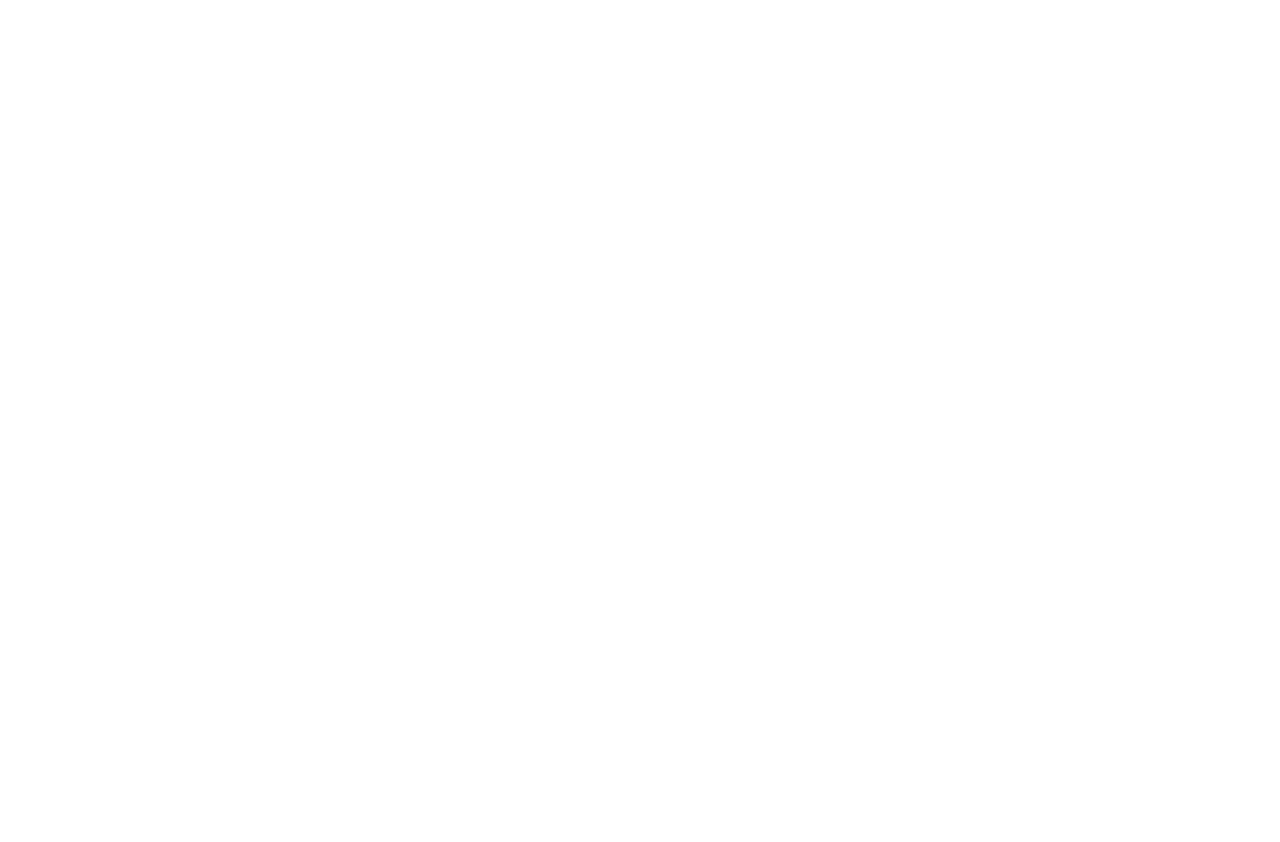
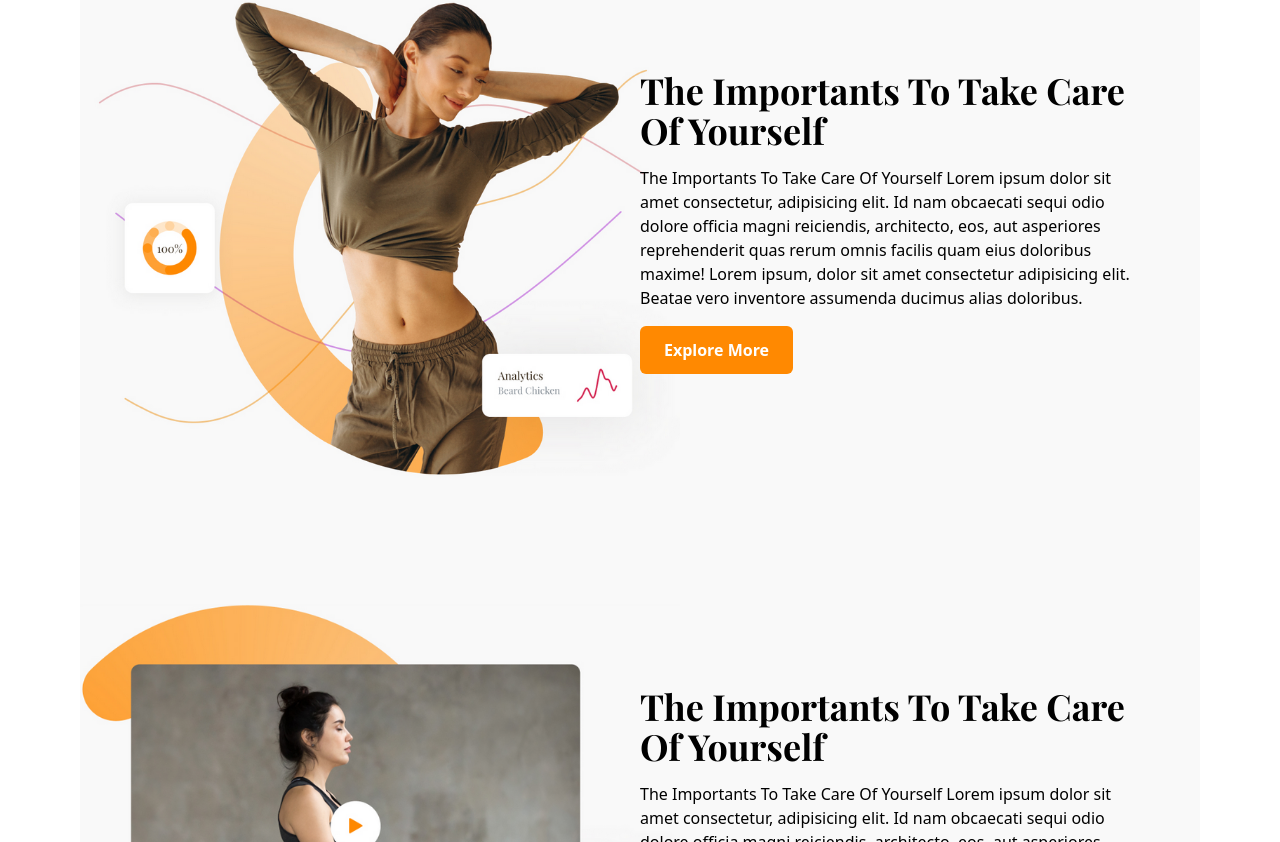
Before and after one commit to MehediMehad/Gym-Website, a React (Vite) app: page / in a window 1280 px wide. Shown: the part 1298-2140 px from the top of the page. Before the commit the page ends 1002 px from the top, so only its background shows below. Built offline with nearby package versions, Linux system fonts and the light colour scheme; a web font is replaced by a local one.

Commit message:
Banner Section

```diff
--- a/src/App.jsx
+++ b/src/App.jsx
@@ -2,6 +2,23 @@ import Hero from "./components/Hero/Hero";
 import Navbar from "./components/Navbar/Navbar";
 import BgImg from "../src/assets/bg.png"
 import Equipments from "./components/Equipments/Equipments";
+import Banner from "./components/Banner/Banner";
+
+import Img1 from "./assets/2.png"
+import Img2 from "./assets/3.png"
+
+const BannerData = {
+  image:Img1,
+  title: "The Importants To Take Care Of Yourself",
+  subtitle: "The Importants To Take Care Of Yourself Lorem ipsum dolor sit amet consectetur, adipisicing elit. Id nam obcaecati sequi odio dolore officia magni reiciendis, architecto, eos, aut asperiores reprehenderit quas rerum omnis facilis quam eius doloribus maxime! Lorem ipsum, dolor sit amet consectetur adipisicing elit. Beatae vero inventore assumenda ducimus alias doloribus.",
+  link: "#"
+}
+const Banner2Data = {
+  image:Img2,
+  title: "The Importants To Take Care Of Yourself",
+  subtitle: "The Importants To Take Care Of Yourself Lorem ipsum dolor sit amet consectetur, adipisicing elit. Id nam obcaecati sequi odio dolore officia magni reiciendis, architecto, eos, aut asperiores reprehenderit quas rerum omnis facilis quam eius doloribus maxime! Lorem ipsum, dolor sit amet consectetur adipisicing elit. Beatae vero inventore assumenda ducimus alias doloribus.",
+  link: "#"
+}
 
 const bgStyle = {
   backgroundImage: `url(${BgImg})`,
@@ -19,6 +36,8 @@ const App = () => {
         <Hero/>
       </div>
       <Equipments/>
+      <Banner {...BannerData}/>
+      <Banner {...Banner2Data}/>
     </div>
   );
 };
--- /dev/null
+++ b/src/components/Banner/Banner.jsx
@@ -0,0 +1,46 @@
+import { motion } from "framer-motion";
+import { SlideUp } from "../../utility/animation";
+
+const Banner = ({image, title, subtitle, link}) => {
+    return (
+        <div className="container">
+            <div className="bg-[#f9f9f9] grid grid-cols-1 md:grid-cols-2 space-y-6 md:space-y-0 py-14">
+                {/* Banner Image Section */}
+                <div className="flex justify-center md:justify-start">
+                    <motion.img
+                    initial= {{ opacity: 0, scale: 0.5 }}
+                    whileInView={{ opacity: 1, scale: 1}}
+                    transition={{ type: "spring", stiffness: 100, delay: 0.2 }}
+                    src={image} alt=""
+                    className="w-[300px] md:max-w-[400px] xl:min-w-[600px] h-full object-cover" />
+                </div>
+                {/* Banner Text Section */}
+                <div className="flex flex-col justify-center text-center md:text-left space-y-4 lg:max-w-[500px]">
+                    <motion.p
+                    variants={SlideUp(0.5)}
+                    initial="hidden"
+                    whileInView={"visible"}
+                    viewport={{ once: true }}
+                    className="text-2xl lg:text-4xl font-bold capitalize font-playfair">{title}</motion.p>
+                    <motion.p
+                    variants={SlideUp(0.7)}
+                    whileInView={"visible"}
+                    initial="hidden"
+                    viewport={{ once: true }}
+                    >{subtitle}</motion.p>
+                    <motion.div
+                    variants={SlideUp(0.9)}
+                    initial="hidden"
+                    whileInView={"visible"}
+                    viewport={{ once: true }}
+                    className="flex justify-center md:justify-start">
+                        <button
+                        className="primary-btn">Explore More</button>
+                    </motion.div>
+                </div>
+            </div>
+        </div>
+    );
+};
+
+export default Banner;
--- a/src/components/Equipments/Equipments.jsx
+++ b/src/components/Equipments/Equipments.jsx
@@ -33,7 +33,7 @@ const EquipmentData = [
 const Equipments = () => {
     return (
         <div>
-            <div className="container ">
+            <div className="container py-24">
                 <div className="grid grid-cols-1 sm:grid-cols-2 md:grid-cols-4 gap-6 font-playfair">
                     <div className="space-y-6 p-6">
                         <h1 className="text-3xl md:text-4xl font-bold ">What we offer for you</h1>
@@ -46,7 +46,7 @@ const Equipments = () => {
                                 variants={SlideLeft(item.delay)}
                                 initial="hidden"
                                 whileInView="visible"
-                                key={item.id} className="space-y-6 p-6 bg-[#fbfbfb] hover:bg-white rounded-xl hover:shadow-[0_0_22px_0_rgba(0,0,0,0.15)]">
+                                key={item.id} className="space-y-6 p-6 bg-[#f3f4f6] hover:bg-white rounded-xl hover:shadow-[0_0_22px_0_rgba(0,0,0,0.15)]">
                                     <div className="text-4xl">{item.icon}</div>
                                     <p className="text-2xl font-semibold">{item.title}</p>
                                     <p className="text-gray-500">{item.desc}</p>
```
Also changed, not shown: src/utility/animation.js (line endings or trailing spaces).
